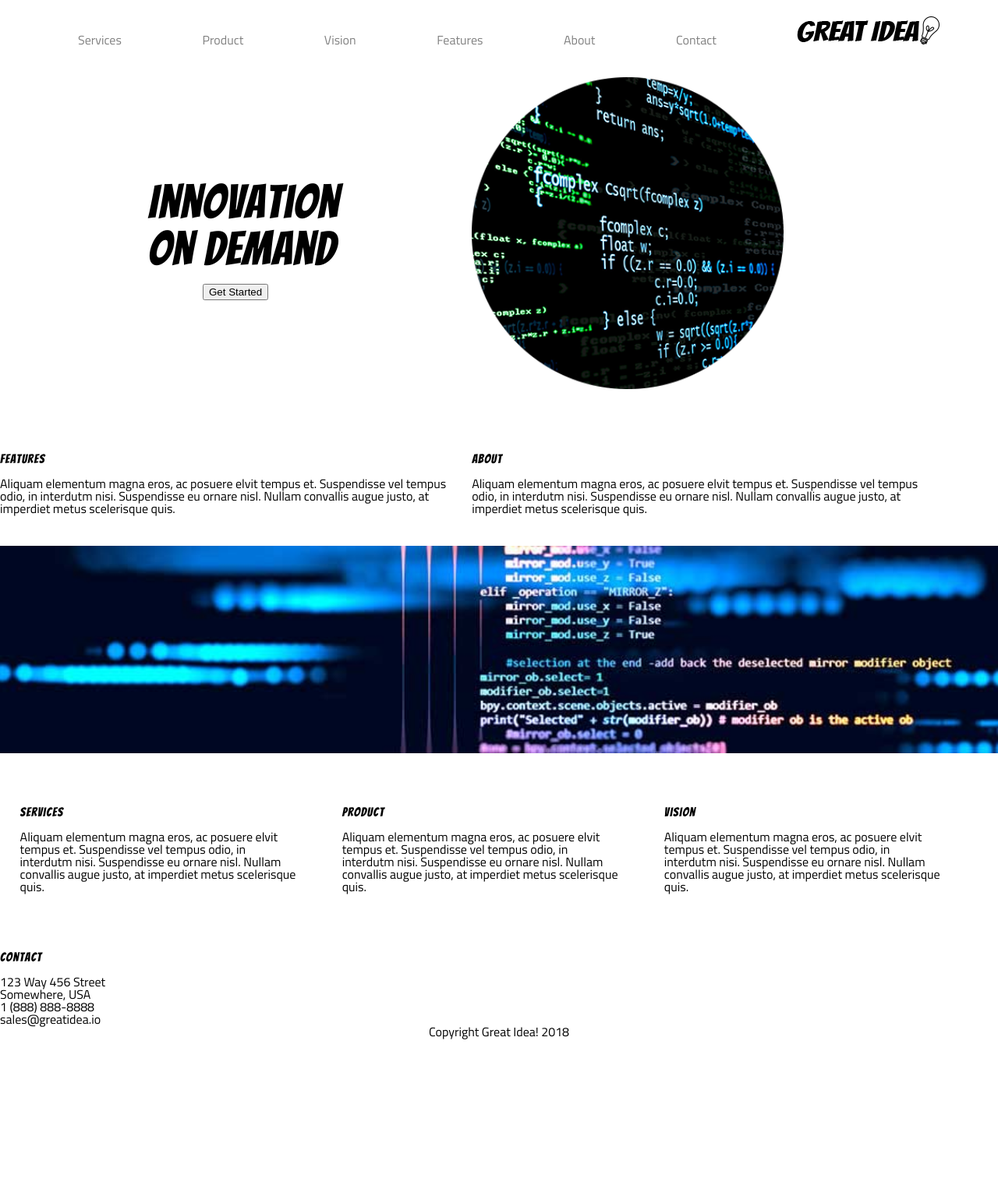
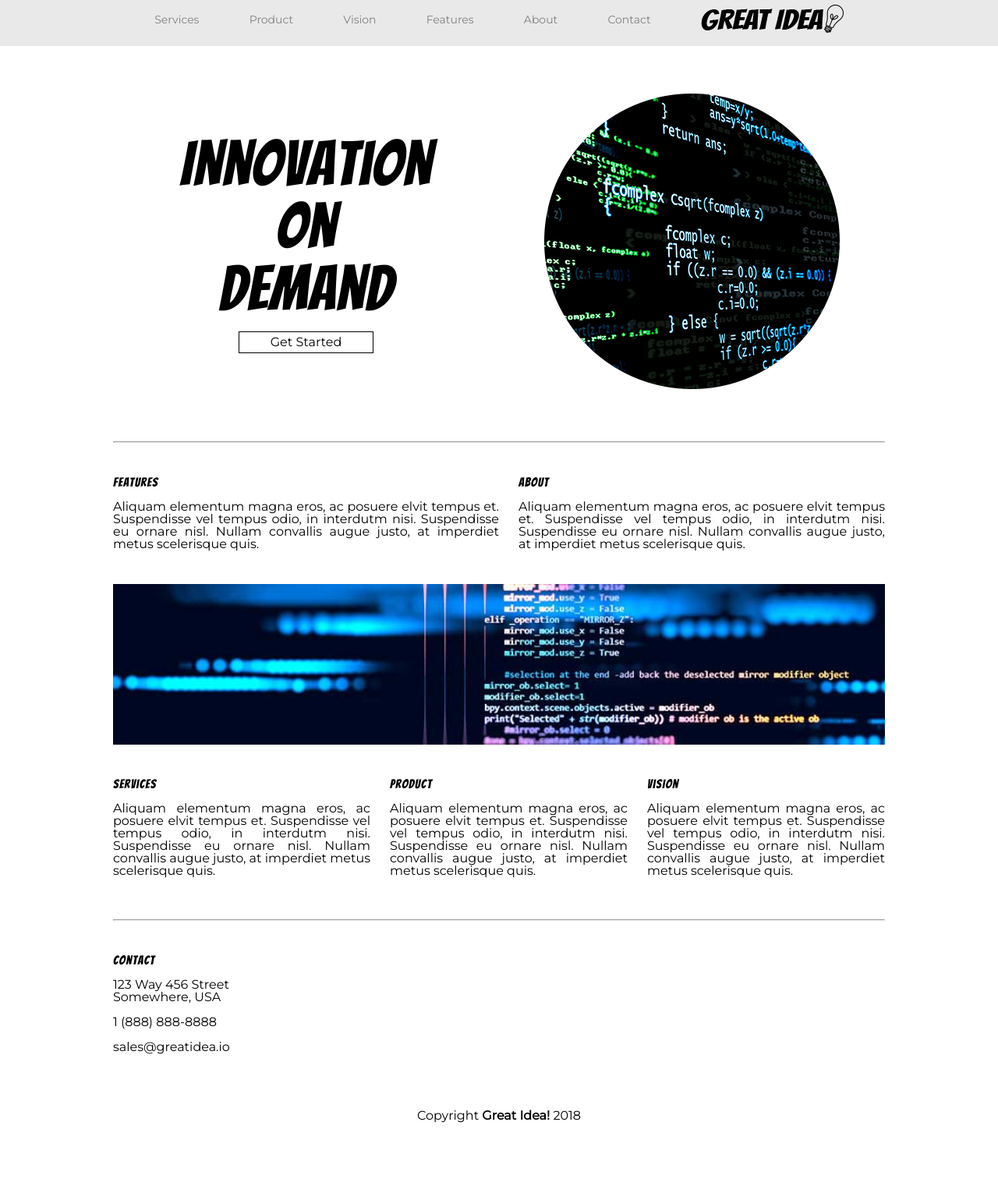
Before and after one commit to devin5/1.1.3-displayblock, a plain HTML site: page great-idea-website/index.html in a window 1280 px wide. Shown: the part 9-1548 px from the top of the page at 78% size. Before the commit the page ends 1344 px from the top, so only its background shows below. Drawn offline with Linux system fonts and the light colour scheme.

Commit message:
reformatted the html to utilize ID's, cleaned up the css where all the divs were using inline block, set min widths

```diff
--- a/great-idea-website/css/index.css
+++ b/great-idea-website/css/index.css
@@ -3,87 +3,19 @@
    License: none (public domain)
 */
 
-html,
-body,
-div,
-span,
-applet,
-object,
-iframe,
-h1,
-h2,
-h3,
-h4,
-h5,
-h6,
-p,
-blockquote,
-pre,
-a,
-abbr,
-acronym,
-address,
-big,
-cite,
-code,
-del,
-dfn,
-em,
-img,
-ins,
-kbd,
-q,
-s,
-samp,
-small,
-strike,
-strong,
-sub,
-sup,
-tt,
-var,
-b,
-u,
-i,
-center,
-dl,
-dt,
-dd,
-ol,
-ul,
-li,
-fieldset,
-form,
-label,
-legend,
-table,
-caption,
-tbody,
-tfoot,
-thead,
-tr,
-th,
-td,
-article,
-aside,
-canvas,
-details,
-embed,
-figure,
-figcaption,
-footer,
-header,
-hgroup,
-menu,
-nav,
-output,
-ruby,
-section,
-summary,
-time,
-mark,
-audio,
-video {
+html, body, div, span, applet, object, iframe,
+h1, h2, h3, h4, h5, h6, p, blockquote, pre,
+a, abbr, acronym, address, big, cite, code,
+del, dfn, em, img, ins, kbd, q, s, samp,
+small, strike, strong, sub, sup, tt, var,
+b, u, i, center,
+dl, dt, dd, ol, ul, li,
+fieldset, form, label, legend,
+table, caption, tbody, tfoot, thead, tr, th, td,
+article, aside, canvas, details, embed,
+figure, figcaption, footer, header, hgroup,
+menu, nav, output, ruby, section, summary,
+time, mark, audio, video {
 	margin: 0;
 	padding: 0;
 	border: 0;
@@ -92,37 +24,25 @@ video {
 	vertical-align: baseline;
 }
 /* HTML5 display-role reset for older browsers */
-article,
-aside,
-details,
-figcaption,
-figure,
-footer,
-header,
-hgroup,
-menu,
-nav,
-section {
+article, aside, details, figcaption, figure,
+footer, header, hgroup, menu, nav, section {
 	display: block;
 }
 body {
 	line-height: 1;
 }
-ol,
-ul {
+ol, ul {
 	list-style: none;
 }
-blockquote,
-q {
+blockquote, q {
 	quotes: none;
 }
-blockquote:before,
-blockquote:after,
-q:before,
-q:after {
-  content: "";
+blockquote:before, blockquote:after,
+q:before, q:after {
+	content: '';
 	content: none;
 }
+
 table {
 	border-collapse: collapse;
 	border-spacing: 0;
@@ -133,90 +53,171 @@ table {
     box-sizing: border-box;
 }
 
-html,
-body {
+html, body {
     height: 100%;
-  font-family: "Titillium Web", sans-serif;
+    font-family: 'Montserrat', sans-serif;
 }
 
-h1,
-h2,
-h3,
-h4,
-h5 {
-  font-family: "Bangers", cursive;
+h1, h2, h3, h4, h5 {
+    font-family: 'Bangers', cursive;
     letter-spacing: 1px;
     margin-bottom: 15px;
 }
 
 /* Your code starts here! */
-
-nav {
+* {
 	display: inline-block;
 }
 
-nav a {
-  padding-left: 100px;
-  color: grey;
-  text-decoration: none;
+#contact {
+	margin: 40px 0;
+	text-align: justify;
 }
 
-.whole {
+#content {
+	width: 90%;
+	margin: 0 auto;
+	max-width: 990px;
+	min-width: 990px;
+}
+
+#feature-about {
 	width: 100%;
+	height: 100%;
+	margin: 40px 0;
+	text-align: justify;
+}
+
+#feature-about #fa-left {
+	width: 50%;
+	float: left;
+	height: 100%;
+}
+
+#feature-about #fa-right {
+	width: 50%;
+	float: left;
+	height: 100%;
+	padding-left: 25px;
+}
+
+#innovation-on-demand {
+	width: 100%;
+	height: 100%;
+	margin: 110px auto 50px auto;
+}
+
+#innovation-on-demand #iod-left {
+	width: 50%;
+	float: left;
+	height: 100%;
+	margin-top: 50px;
+}
+
+#innovation-on-demand #iod-right {
+	width: 50%;
+	float: right;
+	height: 100%;
+}
+
+#innovation-on-demand a {
+	color: black;
+	padding: 5px 40px;
+	text-decoration: none;
+	border: solid 1px black;
+	transition: color 0.3s, font-weight 0.3s, border 0.3s;
+}
+
+#innovation-on-demand a:hover {
+	color: grey;
+	font-weight: bold;
+	border: solid 2px grey;
+	transition: color 0.3s, font-weight 0.3s, border 0.3s;
+}
+
+#innovation-on-demand h1 {
+	font-size: 80px;
+}
+
+#service-product-vision {
+	width: 100%;
+	height: 100%;
+	margin: 40px 0;
+	text-align: justify;
 	display: inline-block;
 }
 
-.halves {
-  width: 47%;
-  display: inline-block;
-  padding-bottom: 40px;
-
+#spv-left {
+	float: left;
+	height: 100%;
+	width: 33.3333333333%;
 }
 
-.headertext {
-  vertical-align: top;
-  position:relative;
-  top:170px;
-  left:190px;
+#spv-middle {
+	float: left;
+	height: 100%;
+	padding-left: 25px;
+	width: 33.3333333333%;
+}
 
+#spv-right {
+	float: left;
+	height: 100%;
+	padding-left: 25px;
+	width: 33.3333333333%;
 }
+
+body {
+	width: 100vw;
+	text-align: center;
+}
+
+footer > p {
+	margin-bottom: 100px;
+}
+
+hr {
+	width: 0;
+	margin: 0;
+	width: 100%;
+}
+
+html {
+
+	overflow-x: hidden;
+}
+
+nav {
+	top: 0;
+	width: 100vw;
+	position: fixed;
+	min-width: 990px;
+	background: #E9E9E9;
+}
+
+nav a {
+	color: grey;
+	font-size: 14px;
+	padding: 15px 30px;
+	text-decoration: none;
+	vertical-align: middle;
+	transition: color 0.6s;
+}
+
+nav a:hover {
+	color: black;
+	font-weight: bold;
+	transition: color 0.6s;
+}
+
+span {
+	font-weight: bold;
+}
+
+title {
+	display: none;
+}
+
 .middle-img {
 	width: 100%;
 }
-
-.third {
-  display: inline-block;
-  width: 28%;
-  padding-top: 40px;
-  margin:2%
-}
-
-footer p {
-  text-align: center;
-}
-/* .headertext {
-  padding-left:100px;
-	padding-top: 100px;
-} */
-.header h1 {
-  font-size: 60px;
-}
-
-.picture {
-  /* padding-top:75px;
-	padding-left: 150px; */
-  margin: 40px auto;
-}
-.logo {
-  padding-top: 30px;
-  padding-left: 100px;
-}
-.image {
-  width: 400px;
-}
-button {
-  margin-left: 70px;
-}
-footer {
-  margin-top: 50px;
-}
--- a/great-idea-website/index.html
+++ b/great-idea-website/index.html
@@ -1,16 +1,15 @@
 <!DOCTYPE html>
+
+<!doctype html>
 
 <html lang="en">
   <head>
-    <meta charset="utf-8" />
+    <meta charset="utf-8">
 
     <title>Great Idea!</title>
 
-    <link
-      href="https://fonts.googleapis.com/css?family=Bangers|Titillium+Web"
-      rel="stylesheet"
-    />
-    <link rel="stylesheet" href="css/index.css" />
+    <link href="https://fonts.googleapis.com/css?family=Bangers|Montserrat" rel="stylesheet">
+    <link rel="stylesheet" href="css/index.css">
 
     <!--[if lt IE 9]>
       <script src="https://cdnjs.cloudflare.com/ajax/libs/html5shiv/3.7.3/html5shiv.js"></script>
@@ -18,7 +17,7 @@
   </head>
 
   <body>
-    <div class="container">
+    <header>
       <nav>
         <a href="#">Services</a>
         <a href="#">Product</a>
@@ -26,94 +25,83 @@
         <a href="#">Features</a>
         <a href="#">About</a>
         <a href="#">Contact</a>
+        <a href="index.html"><img class="logo" src="img/logo.png" alt="Great Idea! Company logo."></a>
       </nav>
-      <img class="logo" src="img/logo.png" alt="Great Idea! Company logo." />
+    </header>
 
-      <div class="header whole">
-        <div class="halves headertext">
-          <h1>
-            Innovation <br />
-            On Demand
-          </h1>
-          <button class="button" href="#">Get Started</button>
-        </div>
-        <div class="halves picture">
-          <img
-            class="image"
-            src="img/header-img.png"
-            alt="Image of a code snippet."
-          />
-        </div>
-      </div>
-      <div class="whole description">
-        <div class="halves">
-          <h5>Features</h5>
-          <p>
-            Aliquam elementum magna eros, ac posuere elvit tempus et.
-            Suspendisse vel tempus odio, in interdutm nisi. Suspendisse eu
-            ornare nisl. Nullam convallis augue justo, at imperdiet metus
-            scelerisque quis.
-          </p>
-        </div>
+    <div id="content">
+      <div id="innovation-on-demand">
+        <section id="iod-left">
+          <h1>Innovation<br>On<br>Demand</h1>
 
-        <div class="halves">
-          <h5>About</h5>
-          <p>
-            Aliquam elementum magna eros, ac posuere elvit tempus et.
-            Suspendisse vel tempus odio, in interdutm nisi. Suspendisse eu
-            ornare nisl. Nullam convallis augue justo, at imperdiet metus
-            scelerisque quis.
-          </p>
-        </div>
+          <br>
+
+          <a href="#">Get Started</a>
+        </section>
+
+        <section id="iod-right">
+          <img src="img/header-img.png" alt="Image of a code snippet.">
+        </section>
       </div>
 
-      <img
-        class="middle-img"
-        src="img/mid-page-accent.jpg"
-        alt="Image of code snippets across the screen"
-      />
+      <hr>
 
-      <div class="whole">
-        <div class="third">
-          <h5>Services</h5>
-          <p>
-            Aliquam elementum magna eros, ac posuere elvit tempus et.
-            Suspendisse vel tempus odio, in interdutm nisi. Suspendisse eu
-            ornare nisl. Nullam convallis augue justo, at imperdiet metus
-            scelerisque quis.
-          </p>
-        </div>
+      <div id="feature-about">
+        <section id="fa-left">
+          <h2>Features</h2>
+          <p>Aliquam elementum magna eros, ac posuere elvit tempus et. Suspendisse vel tempus odio, in interdutm nisi. Suspendisse eu ornare nisl. Nullam convallis augue justo, at imperdiet metus scelerisque quis.</p>
+        </section>
 
-        <div class="third">
-          <h5>Product</h5>
-          <p>
-            Aliquam elementum magna eros, ac posuere elvit tempus et.
-            Suspendisse vel tempus odio, in interdutm nisi. Suspendisse eu
-            ornare nisl. Nullam convallis augue justo, at imperdiet metus
-            scelerisque quis.
-          </p>
-        </div>
-
-        <div class="third">
-          <h5>Vision</h5>
-          Aliquam elementum magna eros, ac posuere elvit tempus et. Suspendisse
-          vel tempus odio, in interdutm nisi. Suspendisse eu ornare nisl. Nullam
-          convallis augue justo, at imperdiet metus scelerisque quis.
-        </div>
-
+        <section id="fa-right">
+          <h2>About</h2>
+          <p>Aliquam elementum magna eros, ac posuere elvit tempus et. Suspendisse vel tempus odio, in interdutm nisi. Suspendisse eu ornare nisl. Nullam convallis augue justo, at imperdiet metus scelerisque quis.</p>
+        </section>
       </div>
 
+      <img class="middle-img" src="img/mid-page-accent.jpg" alt="Image of code snippets across the screen">
+
+      <div id="service-product-vision">
+        <section id="spv-left">
+          <h2>Services</h2>
+          <p>Aliquam elementum magna eros, ac posuere elvit tempus et. Suspendisse vel tempus odio, in interdutm nisi. Suspendisse eu ornare nisl. Nullam convallis augue justo, at imperdiet metus scelerisque quis.</p>
+        </section>
+
+        <section id="spv-middle">
+          <h2>Product</h2>
+          <p>Aliquam elementum magna eros, ac posuere elvit tempus et. Suspendisse vel tempus odio, in interdutm nisi. Suspendisse eu ornare nisl. Nullam convallis augue justo, at imperdiet metus scelerisque quis.</p>
+        </section>
+
+        <section id="spv-right">
+          <h2>Vision</h2>
+          <p>Aliquam elementum magna eros, ac posuere elvit tempus et. Suspendisse vel tempus odio, in interdutm nisi. Suspendisse eu ornare nisl. Nullam convallis augue justo, at imperdiet metus scelerisque quis.</p>
+        </section>
+      </div>
+
+      <hr>
+
       <footer>
-        <h5>Contact</h5>
-        <ul>
-          <li>
-            123 Way 456 Street <br />
-            Somewhere, USA
-          </li>
-          <li>1 (888) 888-8888</li>
-          <li>sales@greatidea.io</li>
-        </ul>
-        <p>Copyright Great Idea! 2018</p>
+        <section id="contact">
+          <h2>Contact</h2>
+
+          <br>
+
+          <address>
+            <p>123 Way 456 Street<br>
+            Somewhere, USA</p>
+
+            <br><br>
+
+            <p>1 (888) 888-8888</p>
+
+            <br><br>
+
+            <p>sales@greatidea.io</p>
+          </address>
+        </section>
+
+        <br><br>
+
+        <p>Copyright <span>Great Idea!</span> 2018</p>
       </footer>
     </div>
   </body>
```
Lines whose indentation alone changed are shown as unchanged.
